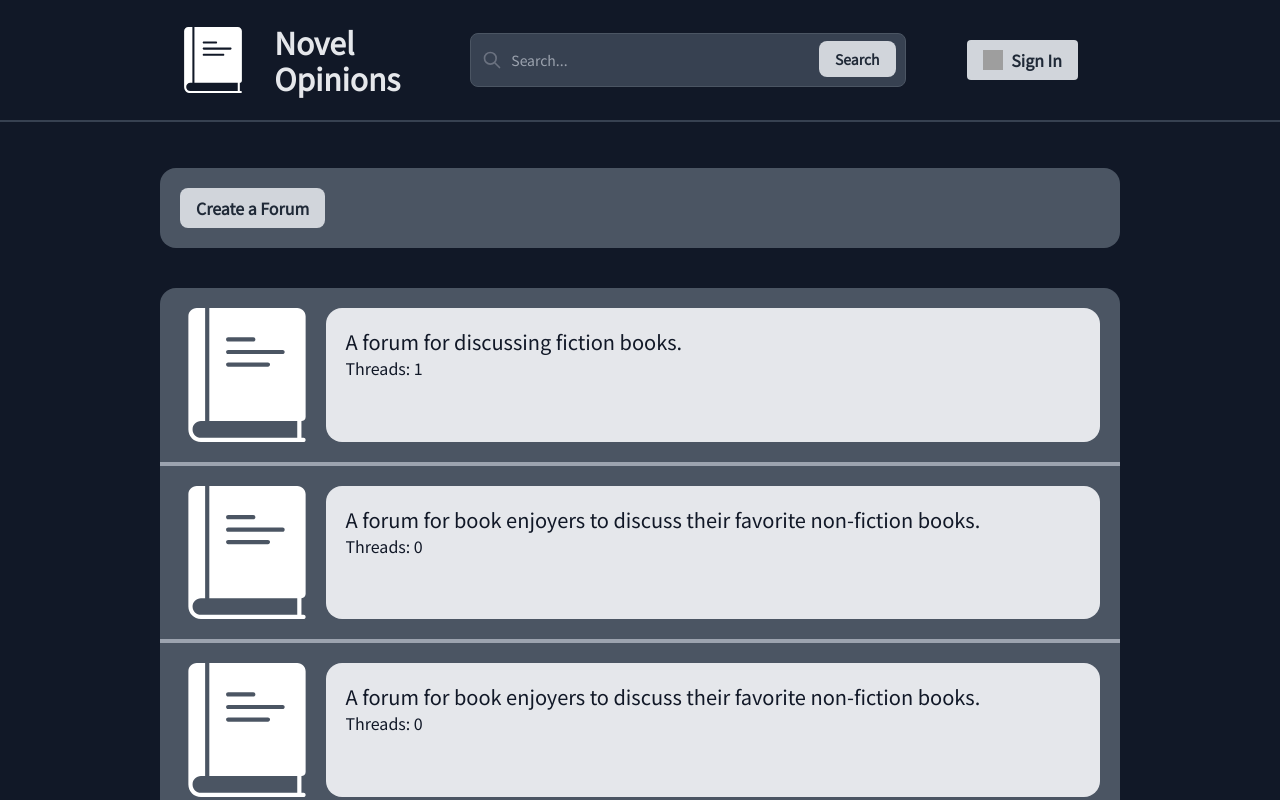
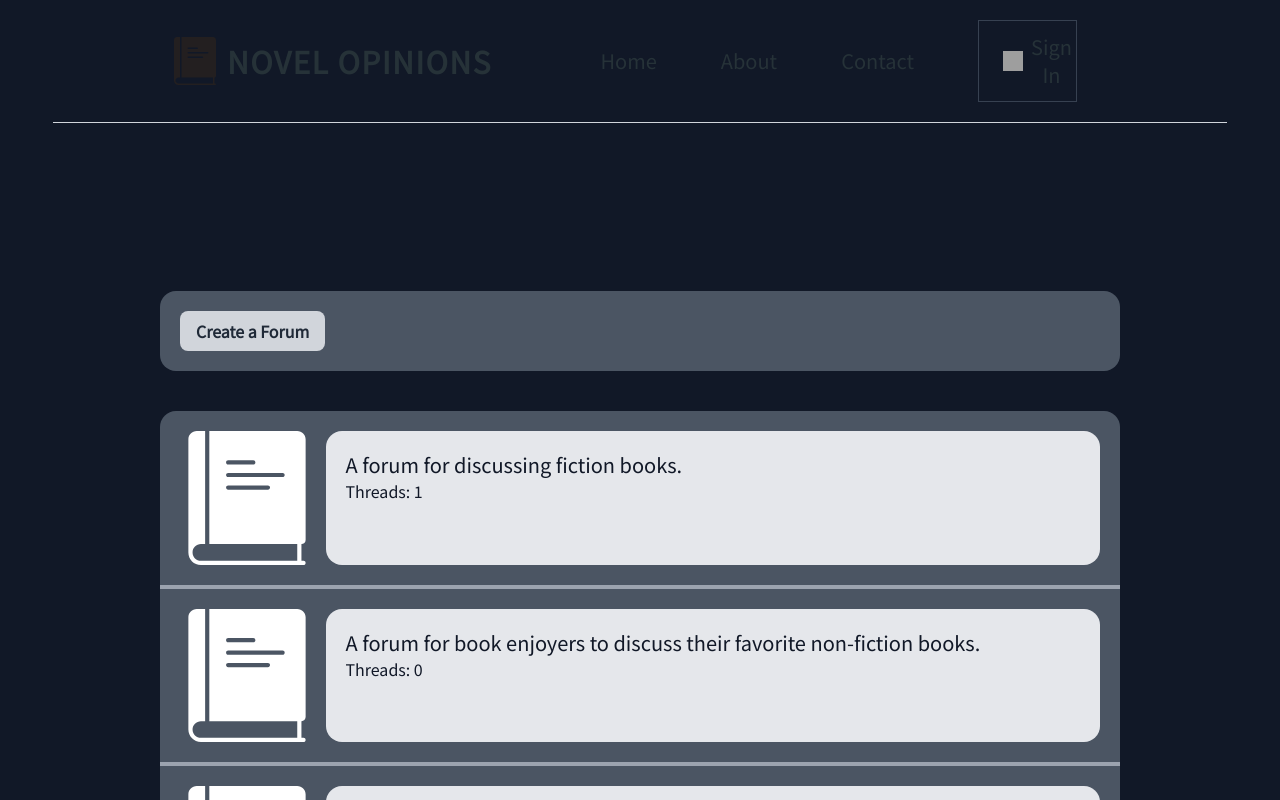
Before and after one commit to PatrickLisiecki/book-review-forum, a React (Vite) app: page /forums in a window 1280 px wide. Shown: the top 800 px of the page. Built offline with nearby package versions, Linux system fonts and the light colour scheme; data requests are answered from the project's data file; grey boxes are pictures that could not be loaded.

Commit message:
Updated navbar styling to match homepage

```diff
--- a/src/components/NavButton.jsx
+++ b/src/components/NavButton.jsx
@@ -7,7 +7,7 @@ export default function NavButton({
     return (
         <button
             onClick={showSignInModal}
-            className="inline-flex items-center py-2 px-4 bg-gray-300 font-bold text-gray-800 rounded hover:bg-gray-400"
+            className="inline-flex items-center px-6 py-3 border border-gray-700 hover:border-sky-500 hover:text-sky-500 hover:-translate-y-[2px] focus:outline-none"
         >
             <img className="fill-current w-5 h-5" src={iconSrc} alt={iconAlt} />
             <span className="ml-2">{btnText}</span>
--- a/src/components/Navbar.jsx
+++ b/src/components/Navbar.jsx
@@ -1,46 +1,50 @@
 import { Link } from "react-router-dom";
 import NavButton from "./NavButton";
-import SearchBar from "../pages/Forums/SearchBar";
 
-export default function Navbar({ data, showSignInModal }) {
+export default function Navbar({ showSignInModal }) {
     return (
-        <div className="w-full fixed top-0 border-b-2 border-gray-700 bg-gray-900">
-            <div className="w-9/12 mx-auto flex justify-between">
+        <div className="w-11/12 mx-auto border-b border-gray-300 top-0">
+            <div className="w-10/12 p-5 mx-auto flex justify-between">
                 <div className="w-full flex justify-start items-center">
-                    <div className="p-5">
+                    <div className="flex flex-row items-center gap-2">
                         <img
-                            className="w-20 h-20"
-                            src="src/assets/images/lightLogo.svg"
+                            className="w-12 h-12"
+                            src="src/assets/images/darkLogo.svg"
                             alt="Logo"
                         />
+                        <span className="uppercase text-3xl font-semibold tracking-wider text-midnight">
+                            Novel Opinions
+                        </span>
                     </div>
-                    <Link
-                        to="/"
-                        className="ml-2 text-3xl font-semibold text-gray-200"
-                    >
-                        Novel Opinions
+                </div>
+                <div className="w-full">
+                    <ul className="w-full flex flex-row justify-end items-center text-xl text-midnight">
+                        <li className="px-8 hover:text-sky-500">
+                            <Link to="/">
+                                <span>Home</span>
                             </Link>
-
-                    {/*
-                        SEARCH BAR COMPONENT
-                    */}
-                    <SearchBar data={data} />
-                </div>
-                <div className="w-3/12 p-2">
-                    <div className="w-full h-full hidden lg:flex justify-evenly items-center">
+                        </li>
+                        <li className="px-8 hover:text-sky-500">
+                            <Link to="/about">
+                                <span>About</span>
+                            </Link>
+                        </li>
+                        <li className="px-8 hover:text-sky-500">
+                            <Link to="/contact">
+                                <span>Contact</span>
+                            </Link>
+                        </li>
+                        <li className="px-8">
+                            <Link to="/forums">
                                 <NavButton
                                     showSignInModal={showSignInModal}
-                            // iconSrc="src/assets/images/login.svg"
                                     iconSrc="https://img.icons8.com/ios-filled/50/login-rounded-right.png"
                                     iconAlt="Sign In"
                                     btnText="Sign In"
                                 />
-                        {/* <NavButton
-                            iconSrc="src/assets/images/avatar.svg"
-                            iconAlt="Log In"
-                            btnText={"Log In"}
-                        /> */}
-                    </div>
+                            </Link>
+                        </li>
+                    </ul>
                 </div>
             </div>
         </div>
```
Lines whose indentation alone changed are shown as unchanged.
